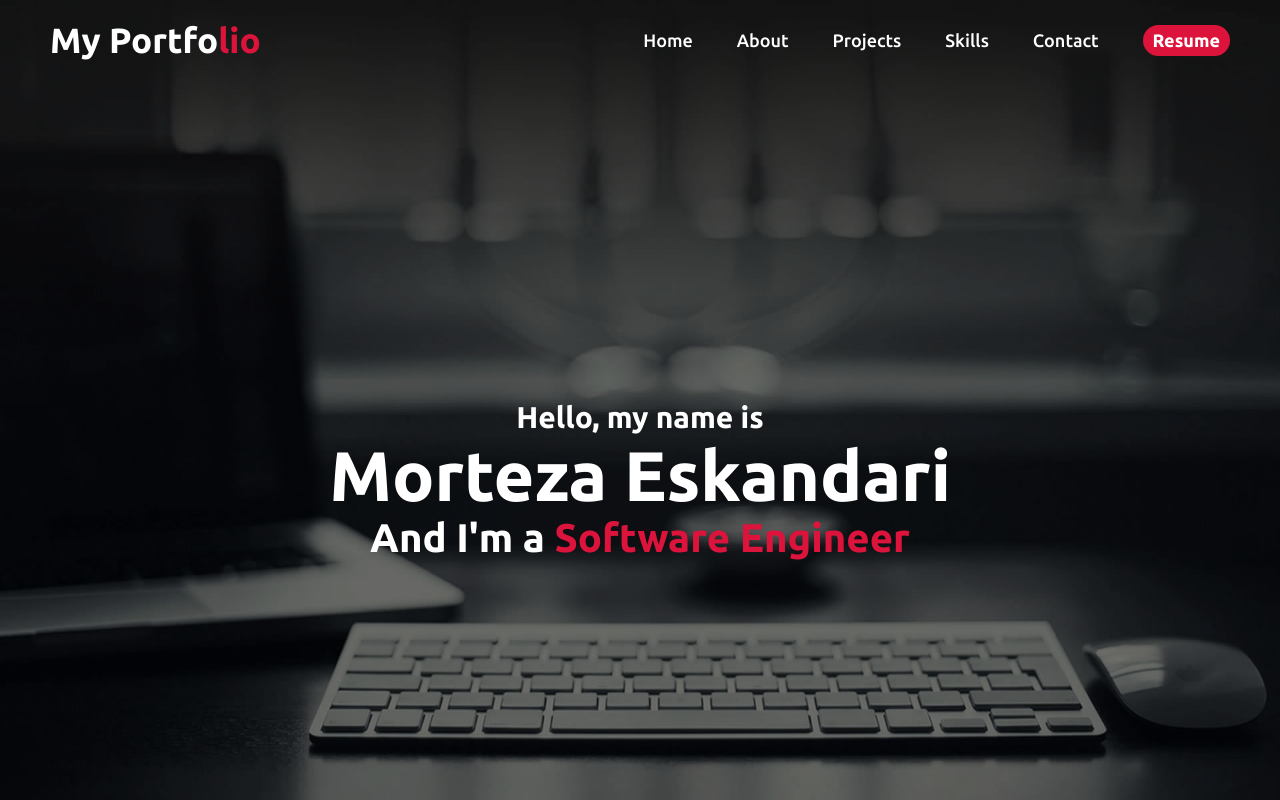
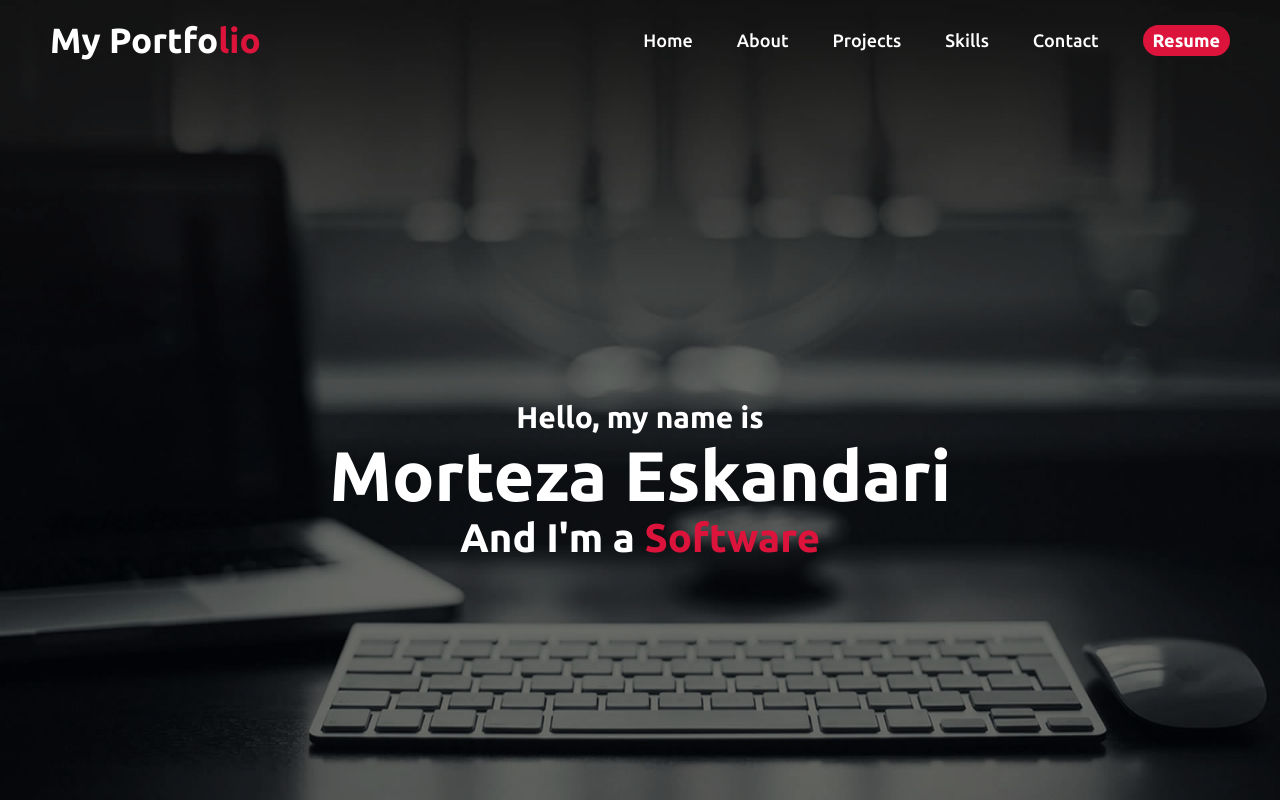
Before and after one commit to MortezaEskandari/Portfolio, a plain HTML site: page index.html in a window 1280 px wide. Shown: the top 800 px of the page. Drawn offline with nearby package versions, Linux system fonts and the light colour scheme.

Commit message:
Update index.html

```diff
--- a/index.html
+++ b/index.html
@@ -31,7 +31,7 @@
         <div class="home_content">
             <div class="text_1">Hello, my name is</div>
             <div class="text_2">Morteza Eskandari</div>
-            <div class="text_3">And I'm a <span class="span_career">Software Engineer</span></div>
+            <div class="text_3">And I'm a <span class="span_career">Software</span></div>
         </div>
     </section>
 
```
